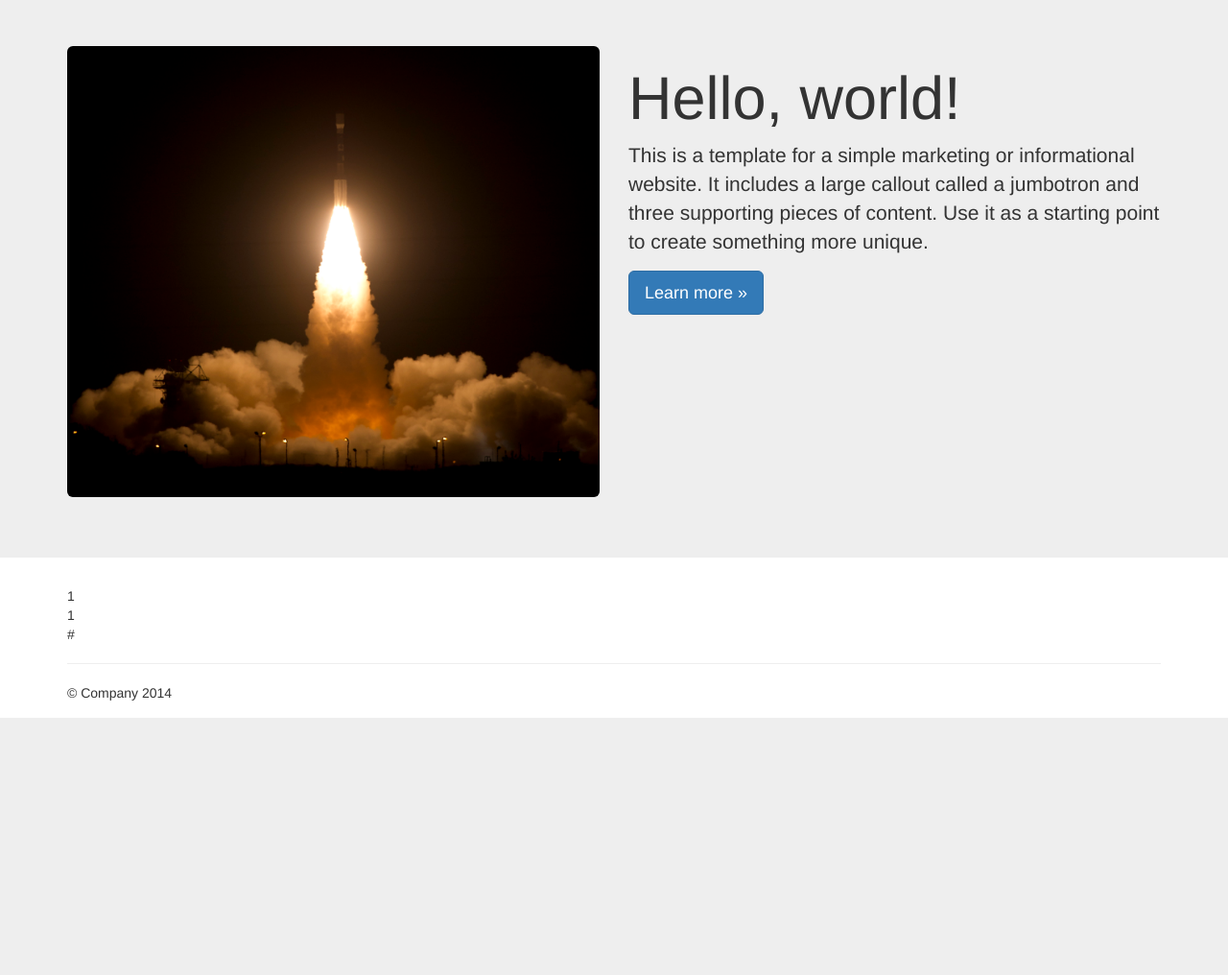
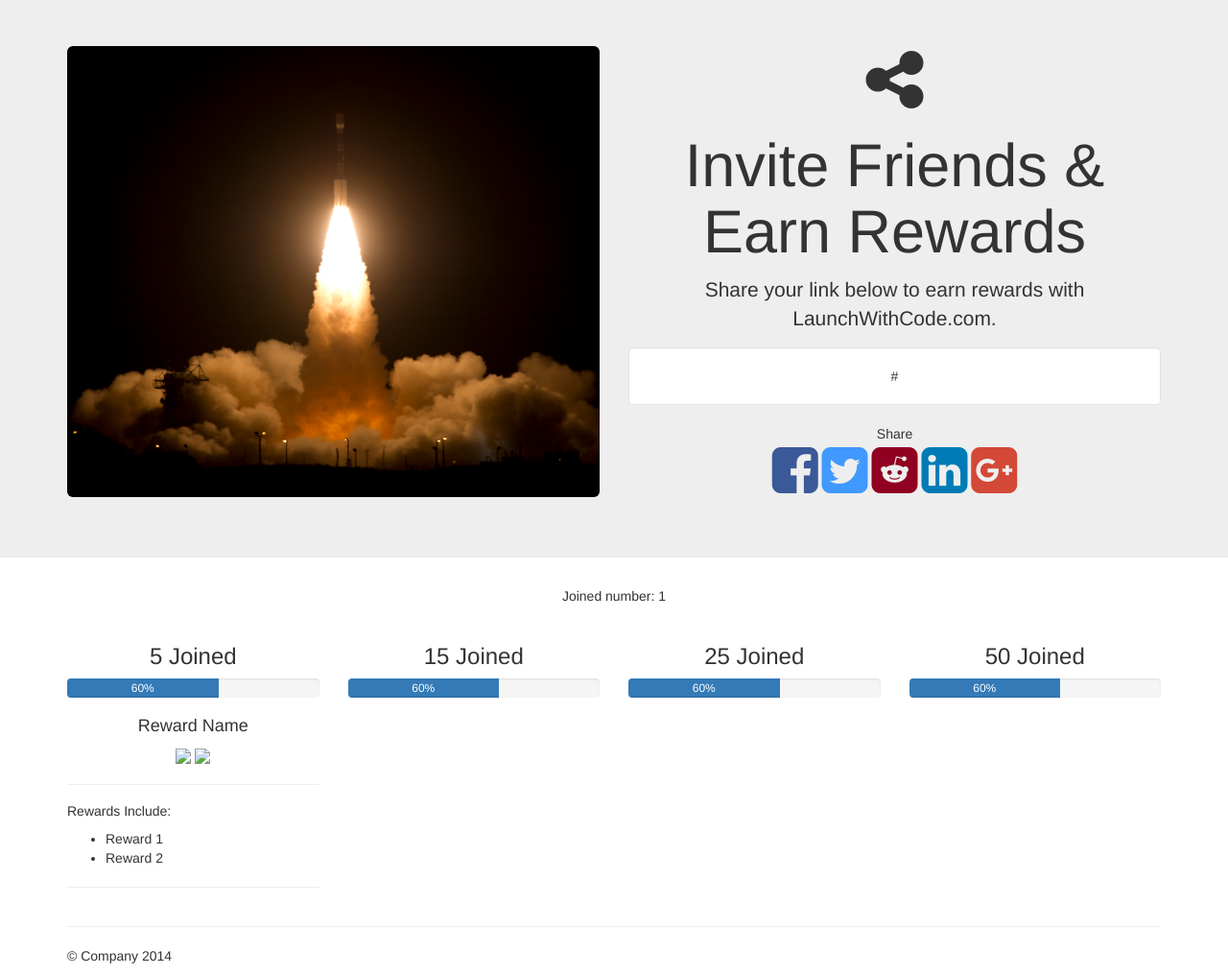
Before and after one commit to jwilsontt/lwc, a Django app: template src/templates/share.html in a window 1280 px wide. Shown: the part 52-1068 px from the top of the page at 96% size. Before the commit the page ends 800 px from the top, so only its background shows below. Run offline with Django 3.2, Linux system fonts and the light colour scheme; the template is opened without the code that fills it: most values are stand-ins (such as "Sample title", 1, 10 or a date in 2020); parts of the project's set-up code (start-up, migrations or seed data) failed here and were passed over; some libraries are stand-ins or nearby versions.

Commit message:
Create social sharing page part 3

```diff
--- a/src/templates/base.html
+++ b/src/templates/base.html
@@ -24,7 +24,8 @@
 -->
      <link href="{% static 'css/jumbotron.css' %}" rel="stylesheet">
 
-    <link href="http://maxcdn.bootstrapcdn.com/font-awesome/4.1.0/css/font-awesome.min.css" rel="stylesheet" />
+    <!-- <link href="http://maxcdn.bootstrapcdn.com/font-awesome/4.1.0/css/font-awesome.min.css" rel="stylesheet" /> -->
+    <link href="https://maxcdn.bootstrapcdn.com/font-awesome/4.3.0/css/font-awesome.min.css" rel="stylesheet">
 
     <style>
     body {
--- a/src/templates/share.html
+++ b/src/templates/share.html
@@ -8,10 +8,18 @@
  <div class="jumbotron">
  	<div class="container">
  		<div class='row'>
- 			<div class="col-md-6 pull-right" >
- 				<h1>Hello, world!</h1>
- 				<p>This is a template for a simple marketing or informational website. It includes a large callout called a jumbotron and three supporting pieces of content. Use it as a starting point to create something more unique.</p>
- 				<p><a class="btn btn-primary btn-lg" href="#" role="button">Learn more &raquo;</a></p>
+ 			<div class="col-md-6 pull-right" style='text-align:center;'>
+ 				<i class="fa fa-share-alt fa-5x"></i><br>
+ 				<h1>Invite Friends &amp; Earn Rewards</h1>
+ 				<p>Share your link below to earn rewards with LaunchWithCode.com.</p>
+ 				<div class="well" style='background-color:white;'>{{ ref_url }}</div>
+ 				Share<br>
+
+ 				<i class="fa fa-facebook-square fa-4x" style="color:#3b5998"></i>
+ 				<i class="fa fa-twitter-square fa-4x" style="color:#4099FF"></i>
+ 				<i class="fa fa-reddit-square fa-4x" style="color:#900020"></i>
+ 				<i class="fa fa-linkedin-square fa-4x" style="color:#007bb6"></i>
+ 				<i class="fa fa-google-plus-square fa-4x" style="color:#D34836"></i>
  			</div>
 
  			<div class="col-md-6 pull-left">
@@ -21,13 +29,61 @@
  	</div>
  </div>
 
-<div class='container'>
+<div class='container' style="text-align:center">
 
-{{ ref_id }}<br/>
 
-{{ count }}<br/>
+Joined number: {{ count }}<br/>
 
-{{ ref_url }}<br/>
+<br/>
+<div class="row">
+	<div class="col-sm-3">
+		<h3>5 Joined</h3>
+		<div class="progress">
+			<div class="progress-bar" role="progressbar" aria-valuenow="60" aria-valuemin="0" aria-valuemax="100" style="width: 60%;">
+				60%
+			</div>
+		</div>
+		<h4>Reward Name</h4>
+		<img src="https://cfe-static.s3.amazonaws.com/static/img/ico/apple-touch-icon-72-precomposed.png" />
+		<img src="https://cfe-static.s3.amazonaws.com/static/img/ico/apple-touch-icon-72-precomposed.png" />
+		<hr/>
+		<span style='text-align:left !important;'>
+			<h5>Rewards Include:</h5>
+			<ul>
+				<li>Reward 1</li>
+				<li>Reward 2</li>
+			</ul>
+		</span>
+		<hr/>
+	</div>
 
+	<div class="col-sm-3">
+		<h3>15 Joined</h3>
+		<div class="progress">
+			<div class="progress-bar" role="progressbar" aria-valuenow="60" aria-valuemin="0" aria-valuemax="100" style="width: 60%;">
+				60%
+			</div>
+		</div>
+	</div>
+
+	<div class="col-sm-3">
+		<h3>25 Joined</h3>
+		<div class="progress">
+			<div class="progress-bar" role="progressbar" aria-valuenow="60" aria-valuemin="0" aria-valuemax="100" style="width: 60%;">
+				60%
+			</div>
+		</div>
+	</div>
+
+	<div class="col-sm-3">
+		<h3>50 Joined</h3>
+		<div class="progress">
+			<div class="progress-bar" role="progressbar" aria-valuenow="60" aria-valuemin="0" aria-valuemax="100" style="width: 60%;">
+				60%
+			</div>
+		</div>
+	</div>
 </div>
+
+
 {% endblock %}
```
Also changed, not shown: 1 other file.
